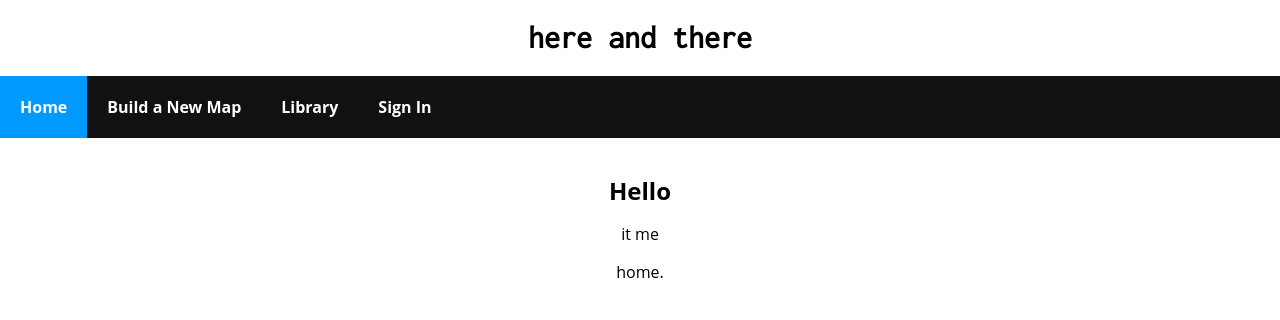
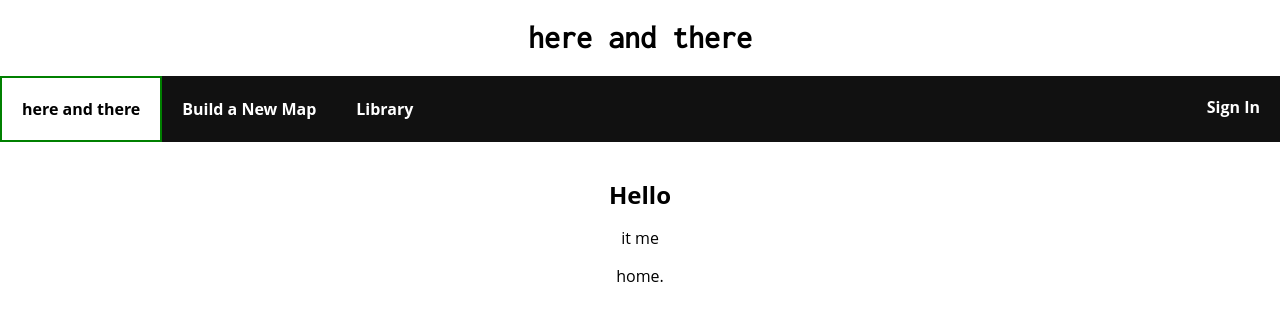
Before and after one commit to ayjlee/here-and-there, a React (Create React App) app in the folder here-and-there/: page / in a window 1280 px wide. Shown: the top 320 px of the page. Built offline with nearby package versions, Linux system fonts and the light colour scheme; no server answers; what google-maps-react would draw is missing.

Commit message:
added link to edit map for each MapListItem in the ViewMap Pane

```diff
--- a/here-and-there/src/App.js
+++ b/here-and-there/src/App.js
@@ -27,10 +27,10 @@ class App extends Component {
         <div id="main">
           <h1 id="title">here and there</h1>
           <ul className="header">
-            <li><NavLink exact to="/">Home</NavLink></li>
+            <li id="home-link"><NavLink exact to="/"> here and there</NavLink></li>
             <li><NavLink to="/newmap">Build a New Map</NavLink></li>
             <li><NavLink to="/library">Library</NavLink></li>
-            <li><NavLink to="/sign-in">Sign In</NavLink></li>
+            <li className="flt-right"><NavLink to="/sign-in">Sign In</NavLink></li>
           </ul>
           <div className="content">
             <Switch>
--- a/here-and-there/src/components/panes/ViewMapPane.js
+++ b/here-and-there/src/components/panes/ViewMapPane.js
@@ -23,6 +23,12 @@ export class ViewMapPane extends React.Component {
         }}>
           Back to Library
         </Link>
+        <Link to={{
+          pathname: `/edit-map/${this.props.mapData._id}`,
+          state: { selectedMap: null }
+        }}>
+          Edit Map
+        </Link>
         <div>
           <h2>viewing map pane for map: {this.props.mapData.name} </h2>
           <h3> Author: {this.props.mapData.author} </h3>
--- a/here-and-there/src/index.css
+++ b/here-and-there/src/index.css
@@ -10,7 +10,7 @@ body {
 ul.header li {
   display: inline;
   list-style-type: none;
-  margin: 0;
+  /*margin-left: 5px;*/
 }
 ul.header {
   background-color: #111;
@@ -22,6 +22,11 @@ ul.header li a {
   text-decoration: none;
   padding: 20px;
   display: inline-block;
+}
+#home-link a {
+  color: black;
+  background-color: white;
+  border: green 2px solid;
 }
 .content {
   background-color: #FFF;
@@ -38,7 +43,7 @@ ul.header li a {
 
 
 /*React Router automatically assigns a class value of 'active' when you click on a link*/
-.active {
+.active, .active #home-link a {
   background-color: #0099FF;
 }
 
@@ -95,3 +100,7 @@ ul.header li a {
   height: 30vh;
   overflow: scroll;
 }
+
+.flt-right {
+  float: right;
+}
```
